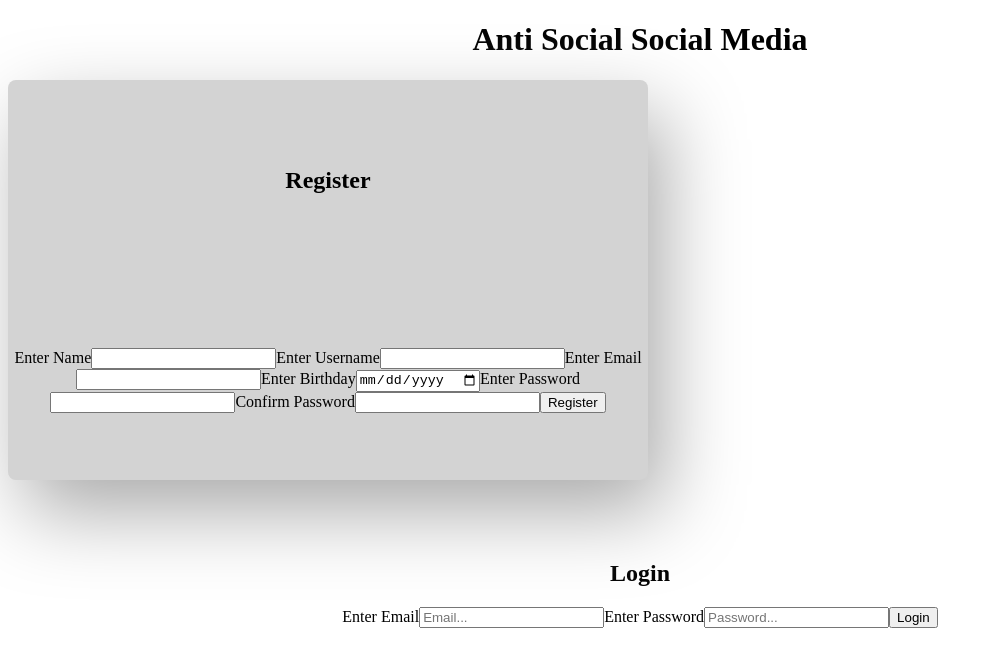
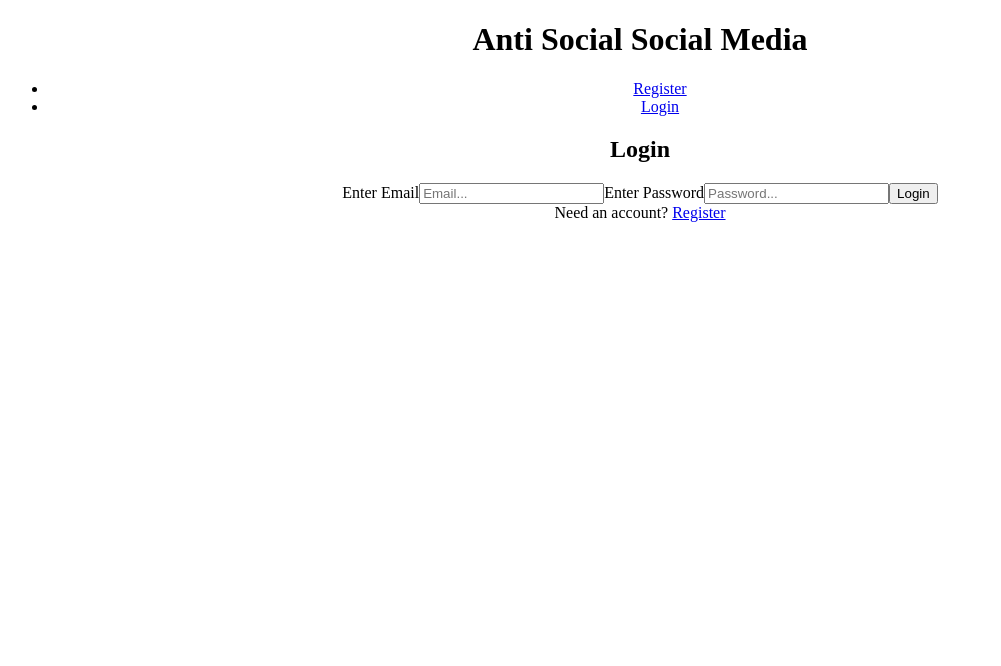
Before and after one commit to kalesaladboi/assm, a React (Create React App) app in the folder client/: page /login in a window 1280 px wide. Shown: the top 666 px of the page, without its empty margins (0-1001 px from the left). Built offline with nearby package versions, Linux system fonts and the light colour scheme.

Commit message:
react routes for login and register

```diff
--- a/client/src/App.css
+++ b/client/src/App.css
@@ -36,18 +36,3 @@
     transform: rotate(360deg);
   }
 }
-
-#register{
-  width: 60rem;
-  height: 50vh;
-  display: flex;
-  flex-wrap: wrap;
-  justify-content: center;
-  align-items: center;
-  background-color: #d3d3d3;
-  border-radius: 0.5rem;
-  margin-bottom: 5rem;
-  box-shadow: 1rem 2rem 5rem #aaa;
-  position: relative;
-  max-width: 50vw;
-}
--- a/client/src/App.js
+++ b/client/src/App.js
@@ -1,82 +1,32 @@
 import React, { useState } from "react"
-import Axios from 'axios'
+import { BrowserRouter, Route, Switch } from 'react-router-dom'
+//import Axios from 'axios'
 import './App.css';
+import Register from './register/Register'
+import Login from './login/login'
 
 function App() {
-
-  const [nameReg, setNameReg] = useState("")
-  const [usernameReg, setUsernameReg] = useState("")
-  const [emailReg, setEmailReg] = useState("")
-  const [birthdayReg, setBirthdayReg] = useState("")
-  const [passwordReg, setPasswordReg] = useState("")
-  const [password2Reg, setPassword2Reg] = useState("")
-  const [emailLogin, setEmailLogin] = useState("")
-  const [passwordLogin, setPasswordLogin] = useState("")
-
-  const login = () => {
-
-    Axios.get("http://localhost:6969/", {
-      email: emailLogin,
-      password: passwordLogin
-    }).then((response) => {
-      console.log(response)
-    }).catch((error) => {
-      console.log(error)
-    })
-  }
-
-  const register = () => {
-
-    Axios.post("http://localhost:6969/login", {
-      name: nameReg,
-      userName: usernameReg,
-      email: emailReg,
-      birthday: birthdayReg,
-      password: passwordReg,
-      password2: password2Reg
-    }).then((response) => {
-      console.log(response)
-    }).catch((error) => {
-      console.log(error)
-    })
-  }
 
   return (
     <div className="App">
       <h1>Anti Social Social Media</h1>
-        <div id="register">
-        <h2>Register</h2>
-        <form action="/" method="POST">
-        <label>Enter Name</label>
-        <input type="text" onChange={(e) => {setNameReg(e.target.value)}}/>
 
-        <label>Enter Username</label>
-        <input type="text" onChange={(e) => {setUsernameReg(e.target.value)}}/>
-
-        <label>Enter Email</label>
-        <input type="email" onChange={(e) => {setEmailReg(e.target.value)}}/>
-
-        <label>Enter Birthday</label>
-        <input type="Date" onChange={(e) => {setBirthdayReg(e.target.value)}}/>
-
-        <label>Enter Password</label>
-        <input type="password" onChange={(e) => {setPasswordReg(e.target.value)}}/>
-
-        <label>Confirm Password</label>
-        <input type="password" onChange={(e) => {setPassword2Reg(e.target.value)}}/>
-
-        <button onClick={register}> Register </button>
-        </form>
-        </div>
-
-        <div>
-        <h2>Login</h2>
-        <label>Enter Email</label>
-        <input type="text" placeholder="Email..." onChange={(e) => {setEmailLogin(e.target.value)}}/>
-        <label>Enter Password</label>
-        <input type="password" placeholder="Password..." onChange={(e) => {setPasswordLogin(e.target.value)}}/>
-        <button onClick={login}> Login </button>
-        </div>
+      <nav>
+        <ul>
+          <li><a href="/register">Register</a></li>
+          <li><a href="/login">Login</a></li>
+        </ul>
+      </nav>
+      <BrowserRouter>
+        <Switch>
+          <Route path="/register" >
+            <Register />
+          </Route>
+          <Route path="/login" >
+            <Login />
+          </Route>
+        </Switch>
+      </BrowserRouter>
     </div>
   );
 }
--- /dev/null
+++ b/client/src/login/login.js
@@ -0,0 +1,40 @@
+import React, {useState} from 'react'
+import Axios from 'axios'
+
+function Login() {
+
+    const [emailLogin, setEmailLogin] = useState("")
+    const [passwordLogin, setPasswordLogin] = useState("")
+
+    const login = () => {
+
+        Axios.get("http://localhost:6969/login", {
+          email: emailLogin,
+          password: passwordLogin
+        }).then((response) => {
+          console.log(response)
+        }).catch((error) => {
+          console.log(error)
+        })
+      }
+
+    return(
+    <div>
+    <h2>Login</h2>
+    <label>Enter Email</label>
+    <input type="text" placeholder="Email..." onChange={(e) => {setEmailLogin(e.target.value)}}/>
+
+    <label>Enter Password</label>
+    <input type="password" placeholder="Password..." onChange={(e) => {setPasswordLogin(e.target.value)}}/>
+
+    <button onClick={login}> Login </button>
+
+      <div>
+        Need an account? <a href="/register">Register </a>
+      </div>
+
+    </div>
+    )
+}
+
+export default Login
--- /dev/null
+++ b/client/src/register/Register.js
@@ -0,0 +1,58 @@
+import React, {useState} from 'react'
+import Axios from 'axios'
+
+function Register() {
+
+    const [nameReg, setNameReg] = useState("")
+    const [usernameReg, setUsernameReg] = useState("")
+    const [emailReg, setEmailReg] = useState("")
+    const [birthdayReg, setBirthdayReg] = useState("")
+    const [passwordReg, setPasswordReg] = useState("")
+    const [password2Reg, setPassword2Reg] = useState("")
+
+    const register = () => {
+
+        Axios.post("http://localhost:6969/register", {
+          name: nameReg,
+          userName: usernameReg,
+          email: emailReg,
+          birthday: birthdayReg,
+          password: passwordReg,
+          password2: password2Reg
+        }).then((response) => {
+          console.log(response)
+        }).catch((error) => {
+          console.log(error)
+        })
+      }
+
+    return(
+    <div id="register">
+    <h2>Register</h2>
+    <label>Enter Name</label>
+    <input type="text" onChange={(e) => {setNameReg(e.target.value)}}/>
+
+    <label>Enter Username</label>
+    <input type="text" onChange={(e) => {setUsernameReg(e.target.value)}}/>
+
+    <label>Enter Email</label>
+    <input type="email" onChange={(e) => {setEmailReg(e.target.value)}}/>
+
+    <label>Enter Birthday</label>
+    <input type="Date" onChange={(e) => {setBirthdayReg(e.target.value)}}/>
+
+    <label>Enter Password</label>
+    <input type="password" onChange={(e) => {setPasswordReg(e.target.value)}}/>
+
+    <label>Confirm Password</label>
+    <input type="password" onChange={(e) => {setPassword2Reg(e.target.value)}}/>
+
+    <button onClick={register}> Register </button>
+    <div>
+    Already a member? <a href="/login">Login</a>
+    </div>
+    </div>
+    )
+}
+
+export default Register
```
Also changed, not shown: 1 other file (tests, documents, lock files or other folders).
